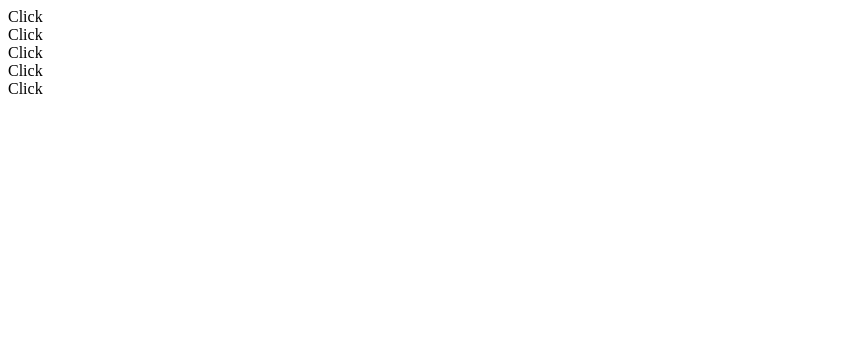
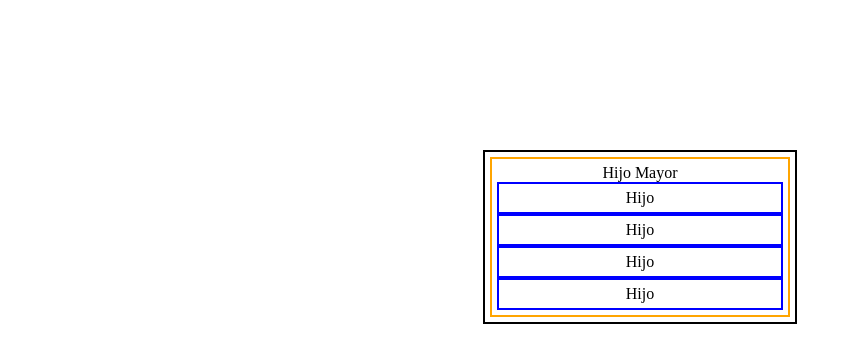
Before and after one commit to daserrano/html, a plain HTML site: page javascript/04_menu/index.html in a window 1280 px wide. Shown: the whole page, without its empty margins (0-852 px from the left). Drawn offline with Linux system fonts and the light colour scheme.

Commit message:
it's hard but it's not impossible

```diff
--- a/javascript/04_menu/css/style.css
+++ b/javascript/04_menu/css/style.css
@@ -0,0 +1,23 @@
+div {
+margin: auto ;
+border: 2px solid;
+padding: 5px;
+text-align: center;
+
+}
+#padre {
+margin-top: 150px;
+border-color: black;
+width: 300px;
+
+}
+
+.hijoMayor{
+    border-color: orange;
+
+}
+
+.hijos {
+border-color: blue;
+
+}
--- a/javascript/04_menu/index.html
+++ b/javascript/04_menu/index.html
@@ -7,12 +7,13 @@
 <link rel="stylesheet" href="css/style.css" type="text/css">
 </head>
 <body>
-<div id="padre"></div>
-<div id="hijo1" class="hijos" onmouseover="encima();"> Click </div>
-<div id="hijo2" class="hijos" onmouseover="encima();"> Click </div>
-<div id="hijo3" class="hijos" onmouseover="encima();"> Click </div>
-<div id="hijo4" class="hijos" onmouseover="encima();"> Click </div>
-<div id="hijo5" class="hijos" onmouseover="encima();"> Click </div>
-
+<div id="padre" onmouseover="encima();">
+<div id="hijo1" class="hijoMayor" onmouseover="encima(this)" onmouseout="fuera(this);"> Hijo Mayor
+<div id="hijo2" class="hijos" onmouseover="encima(this)" onmouseout="fuera(this);"> Hijo </div>
+<div id="hijo3" class="hijos" onmouseover="encima(this)" onmouseout="fuera(this);"> Hijo </div>
+<div id="hijo4" class="hijos" onmouseover="encima(this)" onmouseout="fuera(this);"> Hijo </div>
+<div id="hijo5" class="hijos" onmouseover="encima(this)" onmouseout="fuera(this);"> Hijo </div>
+</div>
+</div>
 </body>
 </html>
--- a/javascript/04_menu/javascript/main.js
+++ b/javascript/04_menu/javascript/main.js
@@ -0,0 +1,8 @@
+function encima(element){
+    element.style.backgroundColor = "yellow";
+}
+
+function fuera(element){
+    element.style.backgroundColor="white";
+
+}
```
